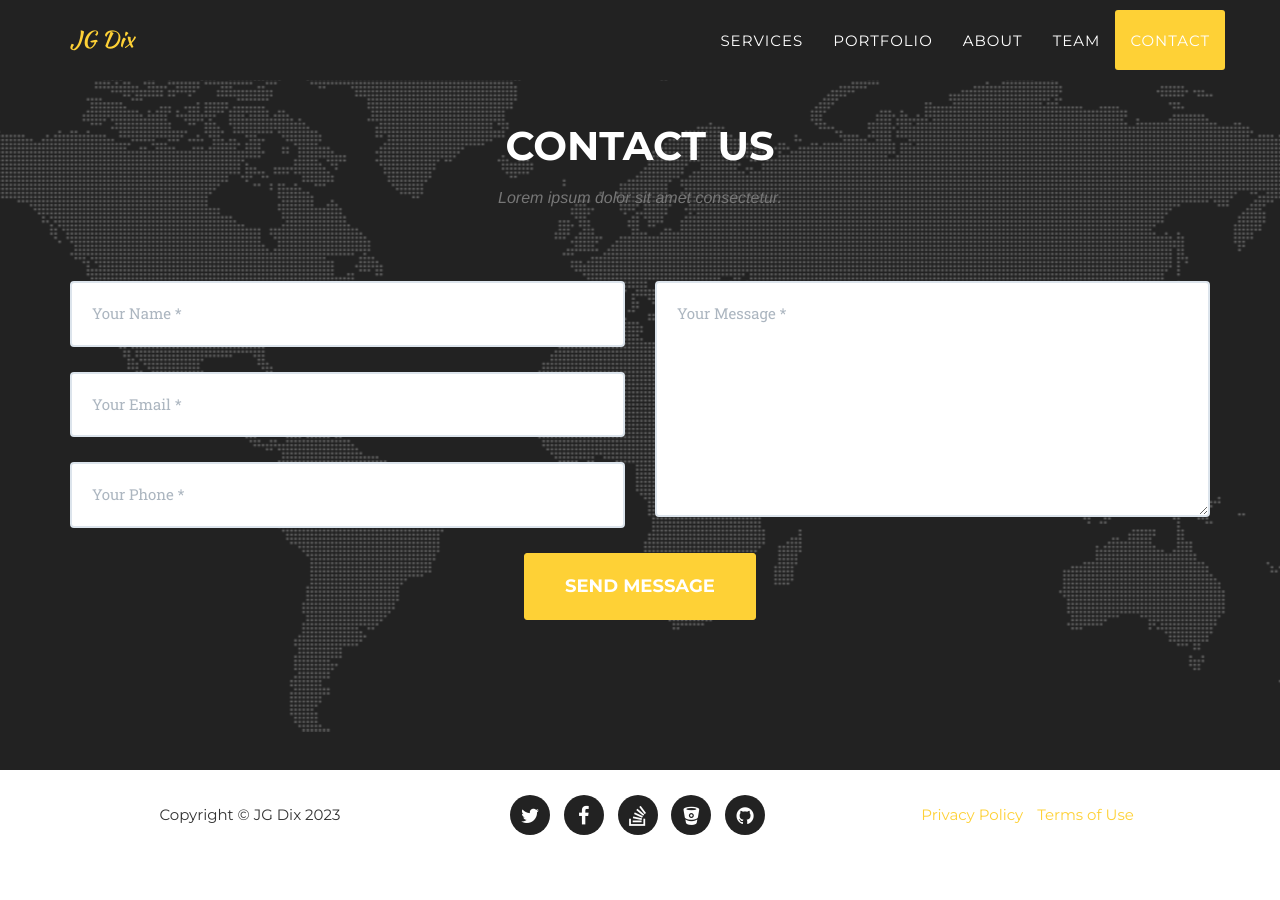
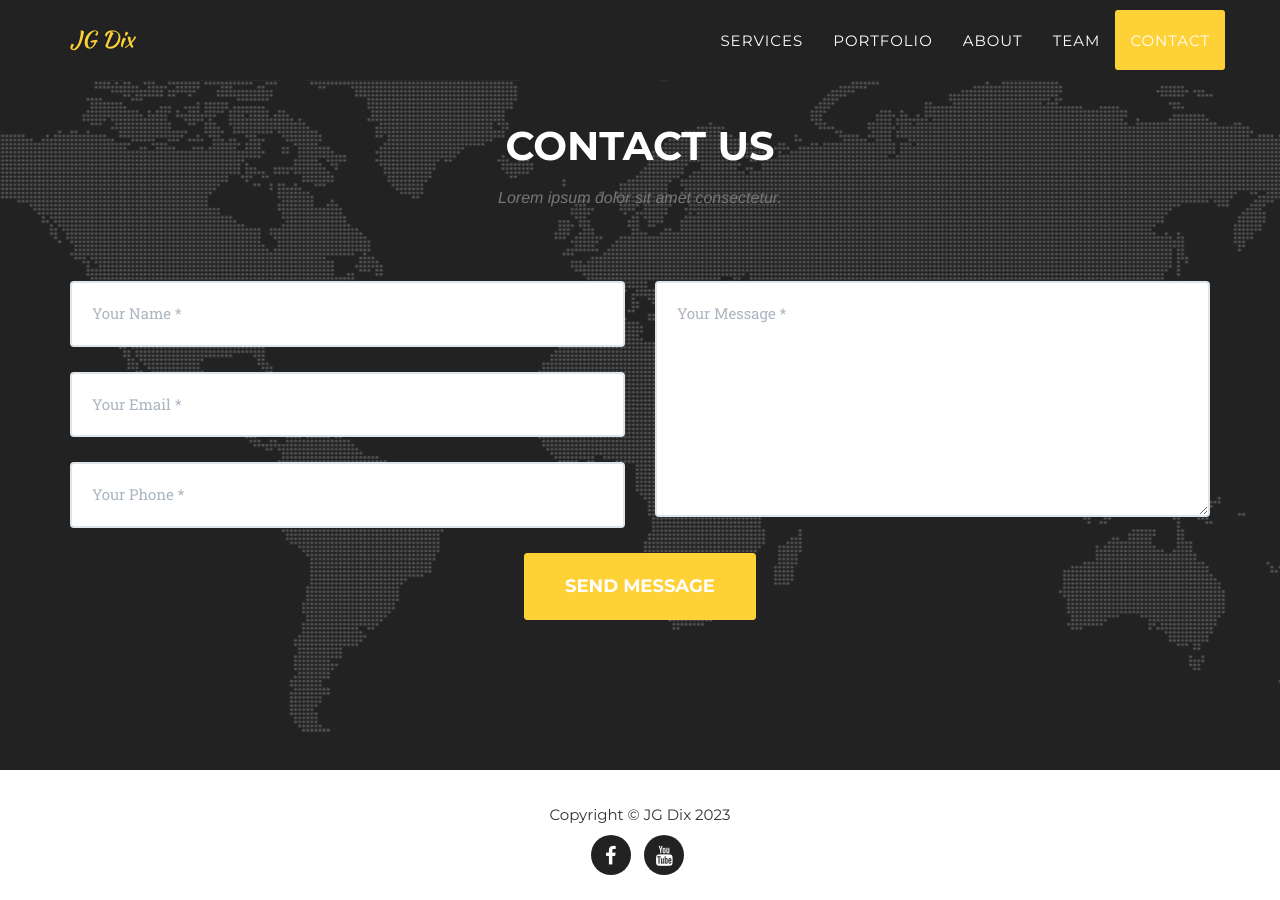
Before and after one commit to skalahonza/jgdix, a Jekyll site: the page built from index.html, in a window 1280 px wide and 900 px high, scrolled down 5714 px. Built offline with Jekyll 4.4.1, drawn with Linux system fonts in a browser that asks for light colours; some web fonts are replaced; before the commit the page ends 6574 px from its top, so only the background shows below that.

Commit message:
Modify footer

```diff
--- a/_config.yml
+++ b/_config.yml
@@ -52,16 +52,10 @@ people:
 
 # Social networks usernames (many more available: google-plus, flickr, dribbble, pinterest, instagram, tumblr, linkedin, etc.)
 social:
-  - title: twitter
-    url: http://twitter.com/jekyllrb
   - title: facebook
-    url:
-  - title: stack-overflow
-    url: http://stackoverflow.com/questions/tagged/jekyll
-  - title: bitbucket
-    url: http://bitbucket.org/jekyll
-  - title: github
-    url: http://github.com/jekyll
+    url: https://www.facebook.com/JG-DIX-2017767915169692/
+  - title: youtube
+    url: https://www.youtube.com/channel/UCebpB0WxbndCUwSNzIYgv5Q
 
 # Postal address (add as many lines as necessary)
 address:
--- a/_includes/footer.html
+++ b/_includes/footer.html
@@ -1,10 +1,10 @@
   <footer>
         <div class="container">
             <div class="row">
-                <div class="col-md-4">
+                <div class="col-md-12">
                     <span class="copyright">Copyright &copy; {{ site.title }} {{ 'now' | date: "%Y" }}</span>
                 </div>
-                <div class="col-md-4">
+                <div class="col-md-12">
                     <ul class="list-inline social-buttons">
                         {% for network in site.social %}
                         <li><a href="{{ network.url }}"><i class="fa fa-{{ network.title }}"></i></a>
@@ -12,14 +12,6 @@
                         {% endfor %}
                     </ul>
                 </div>
-                <div class="col-md-4">
-                    <ul class="list-inline quicklinks">
-                        <li><a href="#">Privacy Policy</a>
-                        </li>
-                        <li><a href="#">Terms of Use</a>
-                        </li>
-                    </ul>
-                </div>
             </div>
         </div>
     </footer>
```
